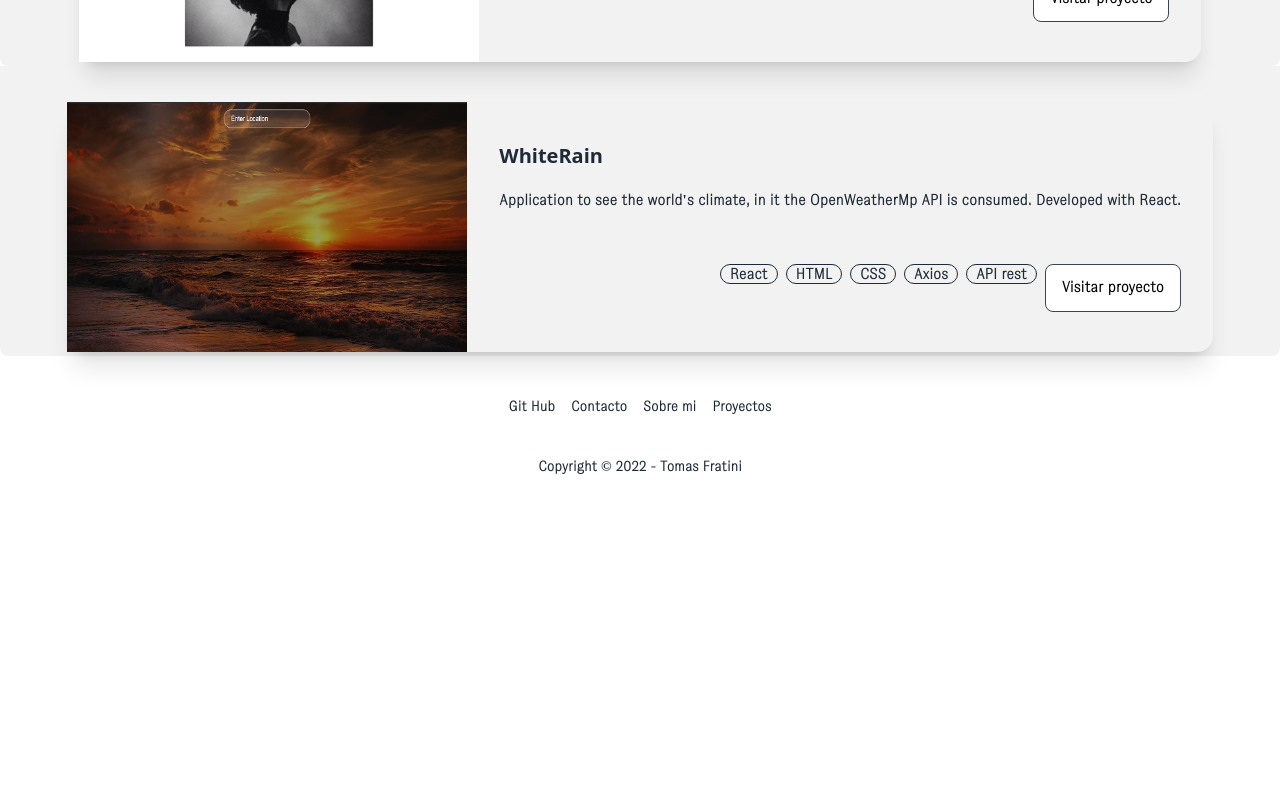
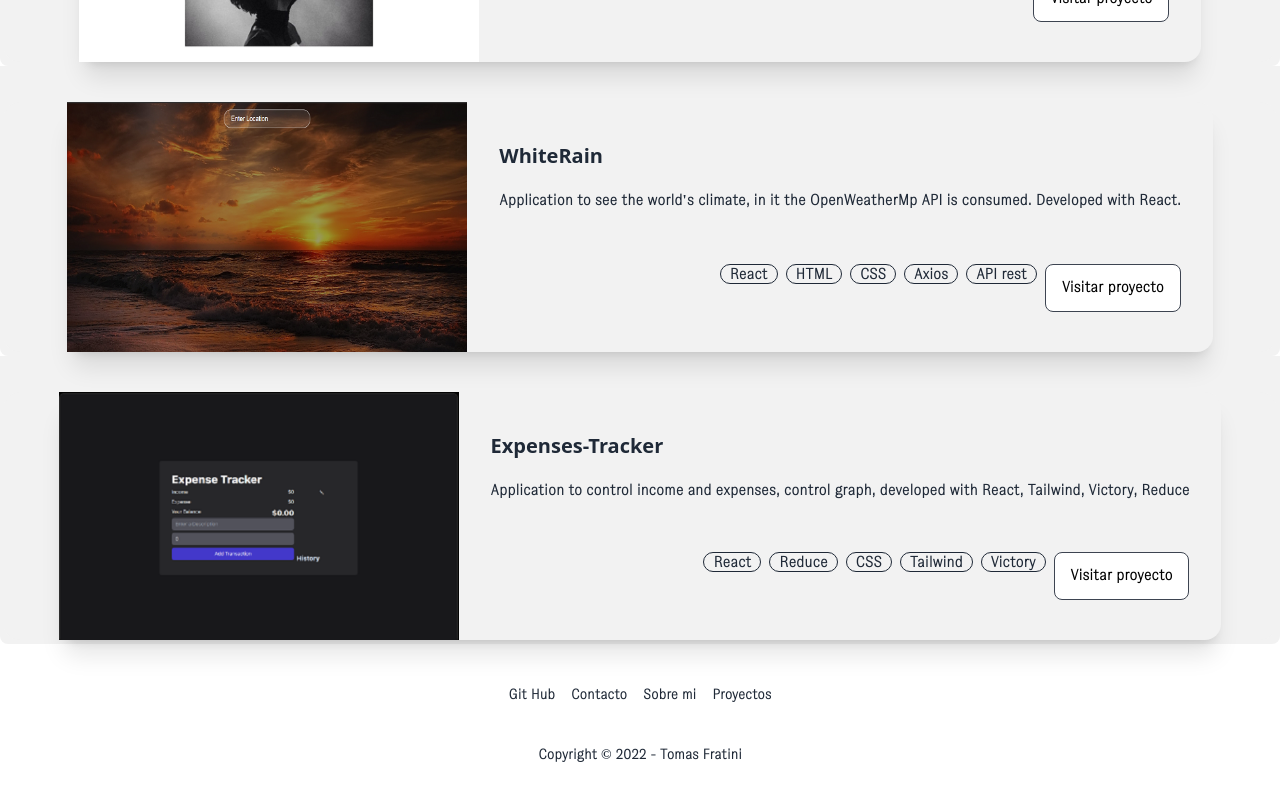
Before and after one commit to TomasFratini/Portfolio, a React (Create React App) app: page / in a window 1280 px wide. Shown: the part 2251-3051 px from the top of the page. Before the commit the page ends 2767 px from the top, so only its background shows below. Built offline with nearby package versions, Linux system fonts and the light colour scheme.

Commit message:
new project

```diff
--- a/src/Data/ProyectList.js
+++ b/src/Data/ProyectList.js
@@ -4,6 +4,7 @@ import sendbox from "../img/sendbox.png"
 import challenge from "../img/challenge.png"
 import cerati from "../img/cerati.png"
 import whiterain from "../img/whiterain.png"
+import expense from "../img/expense.png"
 
 
 export const proyectList = [
@@ -74,5 +75,16 @@ export const proyectList = [
     skil3: "CSS",
     skil4: "Axios",
     skil5: "API rest",
+},
+{id:"7",
+    name:"Expenses-Tracker",
+    img: expense,
+    description:"Application to control income and expenses, control graph, developed with React, Tailwind, Victory, Reduce",
+    web:"https://expense-tracker-tomasfratini.vercel.app/",
+    skil1: "React",
+    skil2: "Reduce",
+    skil3: "CSS",
+    skil4: "Tailwind",
+    skil5: "Victory"
 }
 ]
--- a/src/index.css
+++ b/src/index.css
@@ -67,6 +67,7 @@
     .img {
       width: 250px;
     }
+
     .linkedin {
         font-size: 15px;
     }
```
Also changed, not shown: src/img/expense.png (added).
